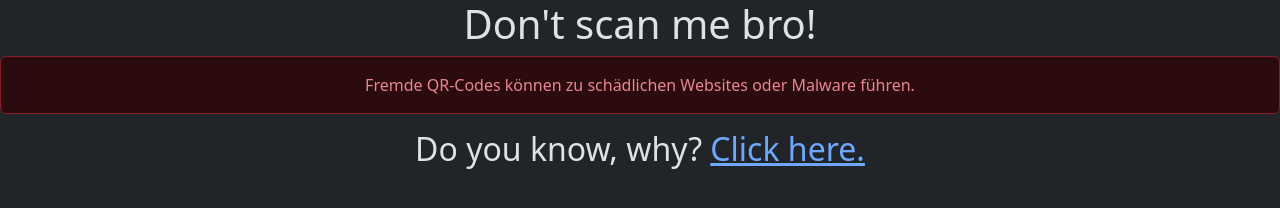
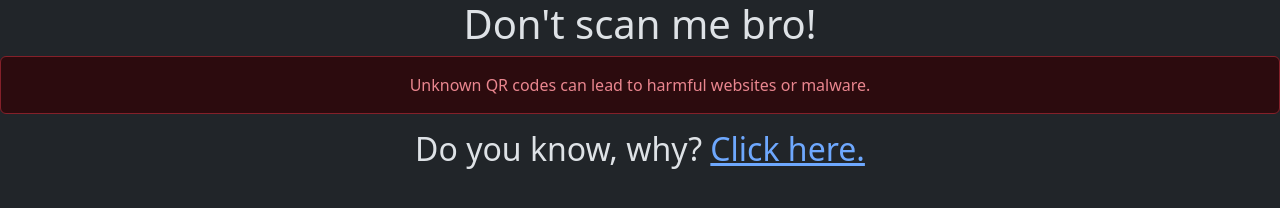
Before and after one commit to robert-weidemann/dontscanmebro, a plain HTML site: page index.html in a window 1280 px wide. Drawn offline with Linux system fonts and the light colour scheme.

Commit message:
translated alert

```diff
--- a/index.html
+++ b/index.html
@@ -17,7 +17,7 @@
                 <h1>Don't scan me bro!</h1>
             </div>
             <div class="alert alert-danger text-center">
-                    Fremde QR-Codes können zu schädlichen Websites oder Malware führen.
+                Unknown QR codes can lead to harmful websites or malware.
             </div>
             <div class="col text-center">
                 <h2>Do you know, why? <a href="link.html">Click here.</a></h2>
```
